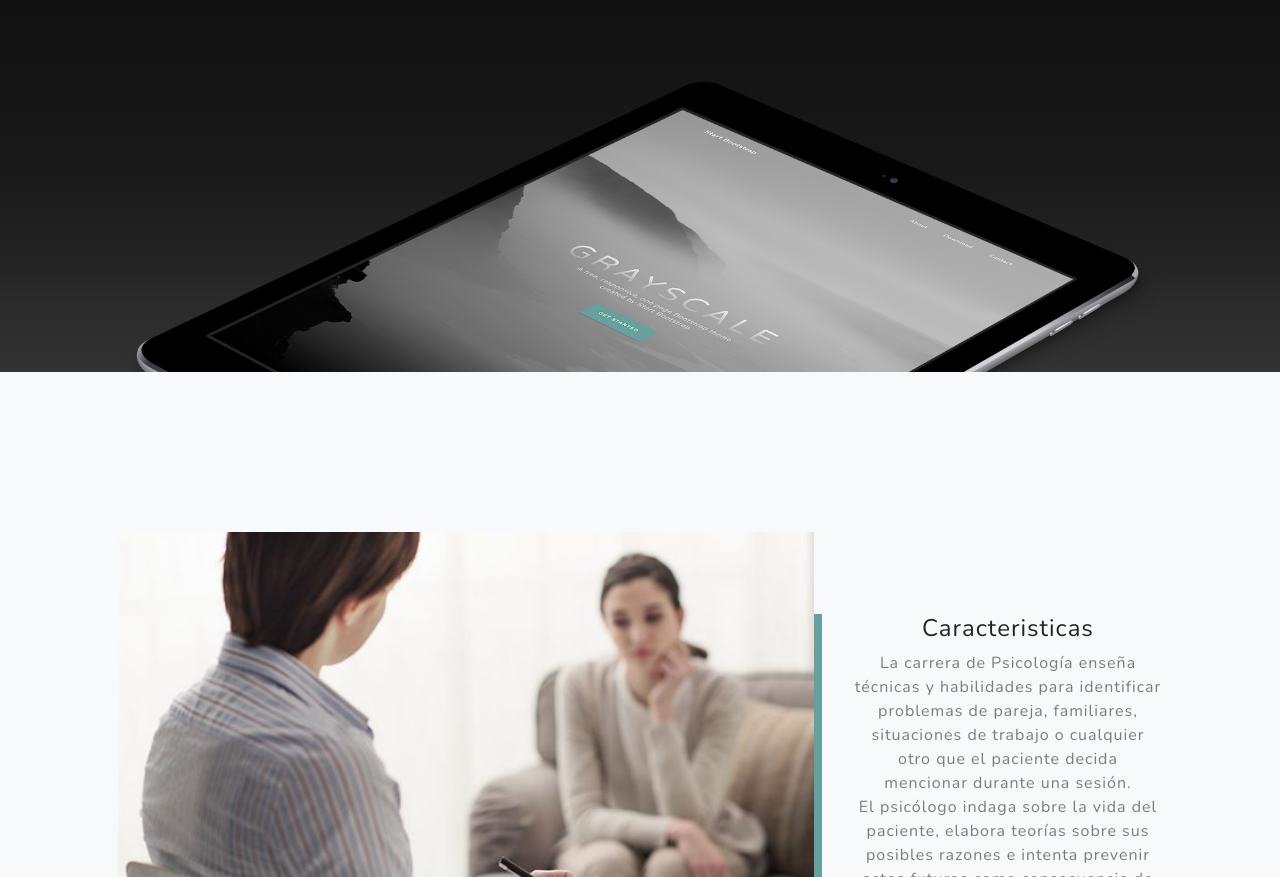
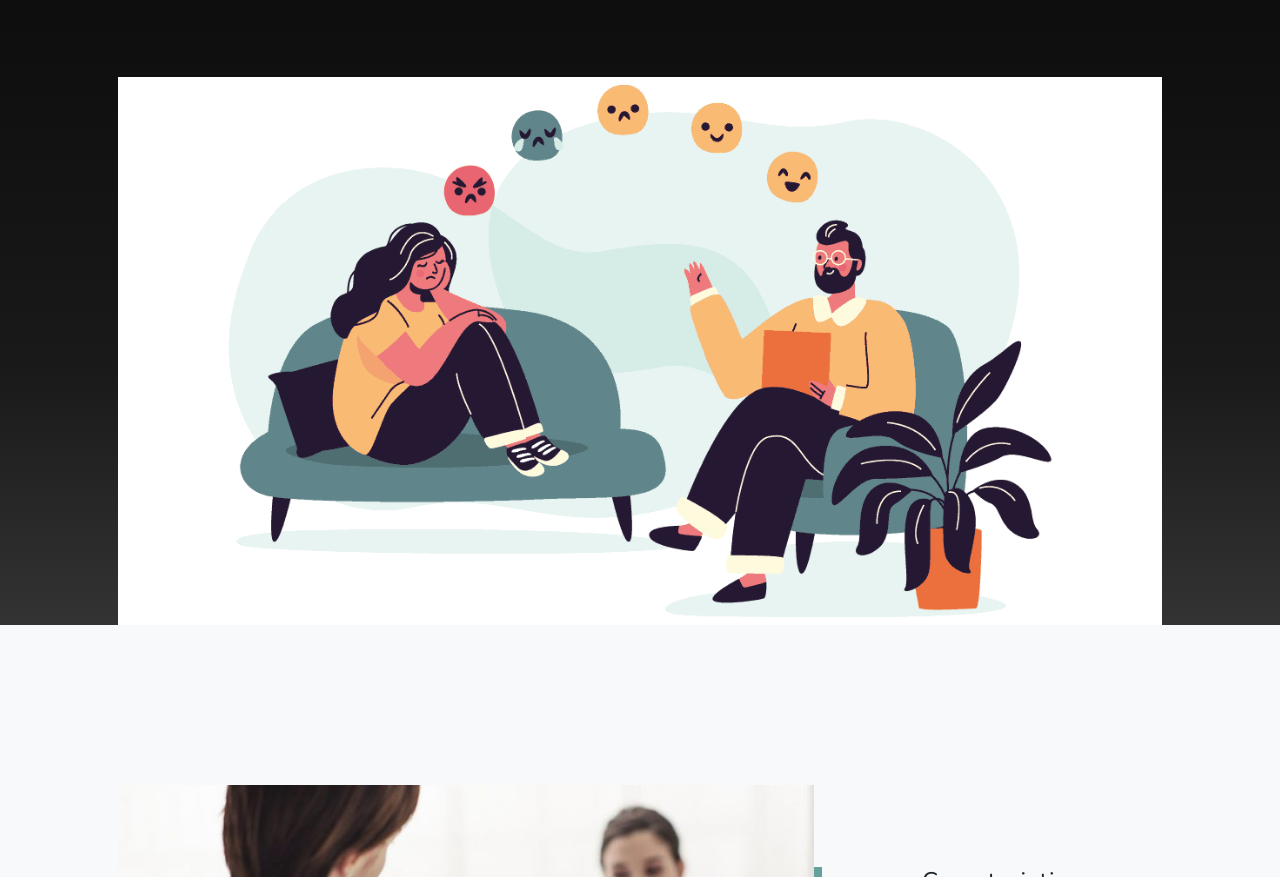
Before and after one commit to Nathaly1611/PSICOLOGIA, a plain HTML site: page index.html in a window 1280 px wide. Shown: the part 1217-2094 px from the top of the page. Drawn offline with nearby package versions, Linux system fonts and the light colour scheme.

Commit message:
Update index.html

```diff
--- a/index.html
+++ b/index.html
@@ -57,7 +57,7 @@
                         </p>
                     </div>
                 </div>
-                <img class="img-fluid" src="assets/img/ipad.png" alt="..." />
+                <img class="img-fluid" src="assets/img/porq.png" alt="..." />
             </div>
         </section>
         <!-- Projects-->
```
